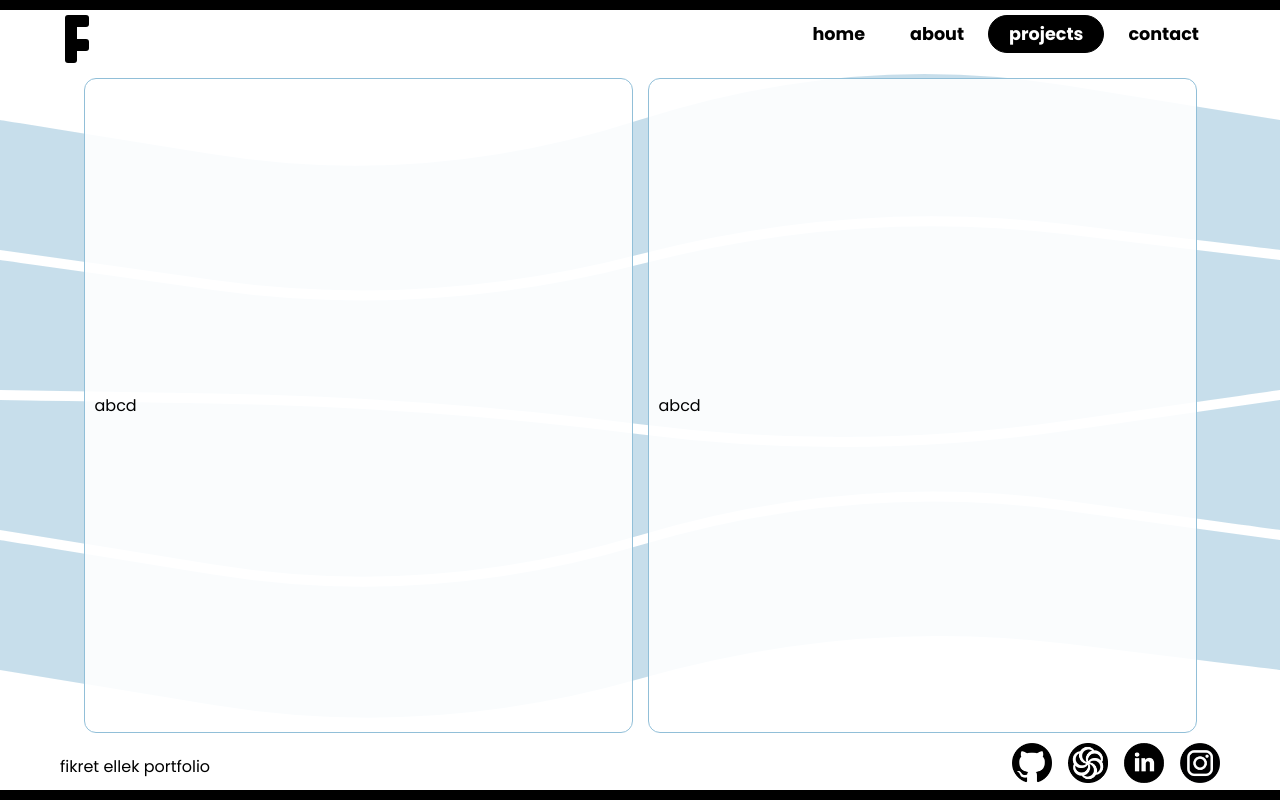
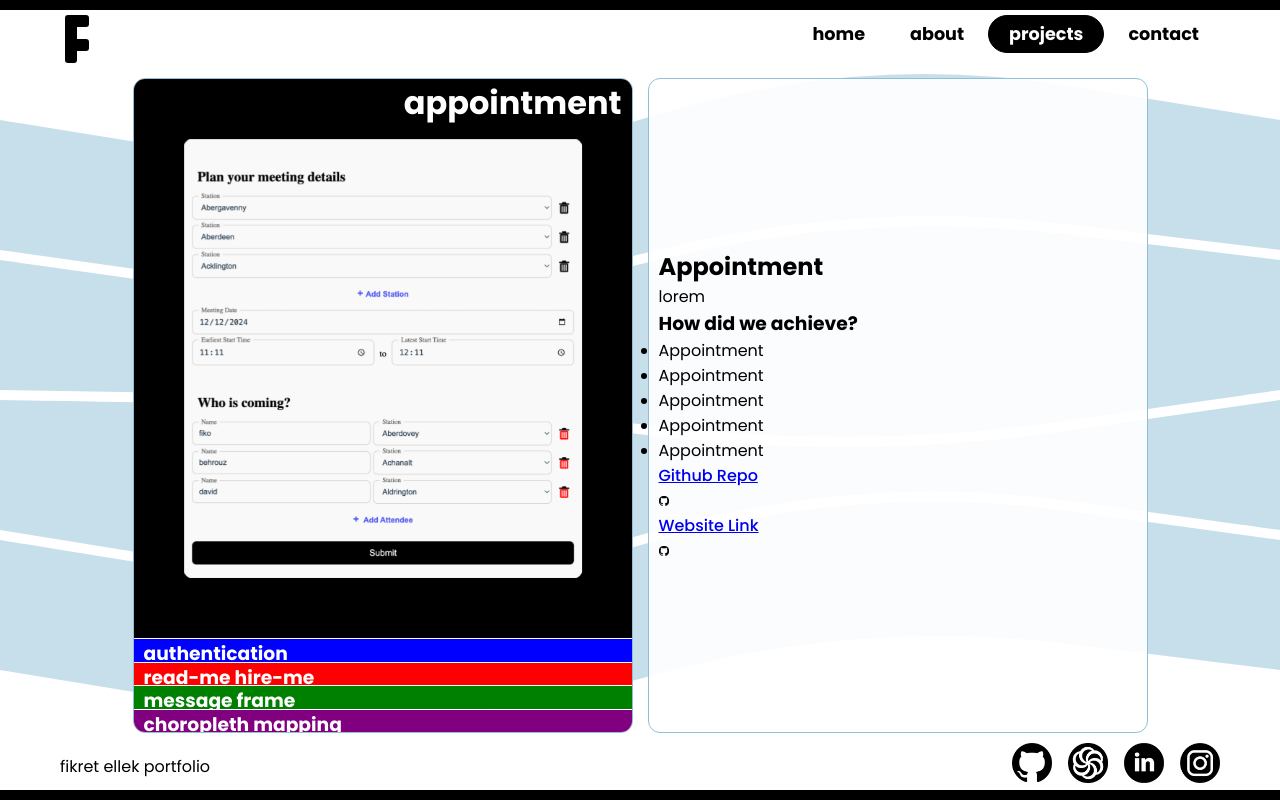
Before and after one commit to fikretellek/fikretellek.github.io, a React (Vite) app: page /projects in a window 1280 px wide. Built offline with nearby package versions, Linux system fonts and the light colour scheme.

Commit message:
projects info template created, projects image area functioning done (resizing)

```diff
--- /dev/null
+++ b/src/components/ProjectInfo/ProjectInfo.jsx
@@ -0,0 +1,36 @@
+import projects from "./ProjectsInfo.json";
+
+const ProjectInfo = ({ id }) => {
+  return (
+    <>
+      <div>
+        <h2 className="project-info-title">{projects[id].title}</h2>
+        <p className="project-info-summary">{projects[id].summary}</p>
+      </div>
+      <div>
+        <h3 className="project-info-key-title">{projects[id].keyPointsTitle}</h3>
+        <ul className="project">
+          {projects[id].keyPoints.map((keyPoint) => (
+            <>
+              <li>
+                <p>{keyPoint}</p>
+              </li>
+            </>
+          ))}
+        </ul>
+      </div>
+      <div>
+        <a href={projects[id].githubLink}>
+          <p>Github Repo</p>
+          <img src="src/assets/github-logo.png" style={{ width: "10px" }} alt="" />
+        </a>
+        <a href={projects[id].websiteLink}>
+          <p>Website Link</p>
+          <img src="src/assets/github-logo.png" style={{ width: "10px" }} alt="" />
+        </a>
+      </div>
+    </>
+  );
+};
+
+export default ProjectInfo;
--- /dev/null
+++ b/src/components/ProjectInfo/ProjectsInfo.json
@@ -0,0 +1,42 @@
+{
+  "project-app": {
+    "title": "Appointment",
+    "summary": "lorem",
+    "keyPointsTitle": "How did we achieve?",
+    "keyPoints": ["Appointment", "Appointment", "Appointment", "Appointment", "Appointment"],
+    "githubLink": "lorem",
+    "websiteLink": "How did we achieve?"
+  },
+  "project-aut": {
+    "title": "Authentication app",
+    "summary": "lorem",
+    "keyPointsTitle": "How did we achieve?",
+    "keyPoints": ["aut", "aut", "aut", "aut", "aut"],
+    "githubLink": "lorem",
+    "websiteLink": "How did we achieve?"
+  },
+  "project-read": {
+    "title": "Read-me Hire-me",
+    "summary": "lorem",
+    "keyPointsTitle": "How did we achieve?",
+    "keyPoints": ["Appointment", "Appointment", "Appointment", "Appointment", "Appointment"],
+    "githubLink": "lorem",
+    "websiteLink": "How did we achieve?"
+  },
+  "project-mess": {
+    "title": "message",
+    "summary": "lorem",
+    "keyPointsTitle": "How did we achieve?",
+    "keyPoints": ["Appointment", "Appointment", "Appointment", "Appointment", "Appointment"],
+    "githubLink": "lorem",
+    "websiteLink": "How did we achieve?"
+  },
+  "project-map": {
+    "title": "map",
+    "summary": "lorem",
+    "keyPointsTitle": "How did we achieve?",
+    "keyPoints": ["Appointment", "Appointment", "Appointment", "Appointment", "Appointment"],
+    "githubLink": "lorem",
+    "websiteLink": "How did we achieve?"
+  }
+}
--- a/src/pages/About/About.scss
+++ b/src/pages/About/About.scss
@@ -43,8 +43,7 @@
 
   .sub-page-card {
     border-radius: 15px;
-    width: 45%;
-    max-width: 900px;
+    width: 500px;
   }
 
   #active-card-color {
--- a/src/pages/Contact/Contact.jsx
+++ b/src/pages/Contact/Contact.jsx
@@ -7,12 +7,16 @@ const Contact = () => {
           <div id="active-card-color"></div>
           <div id="active-card" className="sub-page-card">
             <div id="inner-card" className="active-inner">
-              I’m always open to connecting—whether it’s to build the next great app or chat about
-              the latest in AI. Let’s create something amazing together!
+              <p>
+                I’m always open to connecting—whether it’s to build the next great app or chat about
+                the latest in AI. Let’s create something amazing together!
+              </p>
             </div>
           </div>
           <div id="image-area" className="sub-page-card">
-            abcd
+            <div id="inner-card" className="active-inner">
+              abcd
+            </div>
           </div>
         </div>
       </>
--- a/src/pages/Contact/Contact.scss
+++ b/src/pages/Contact/Contact.scss
@@ -18,8 +18,7 @@
 
   .sub-page-card {
     border-radius: 15px;
-    width: 45%;
-    max-width: 900px;
+    width: 500px;
   }
 
   #active-card.sub-page-card {
@@ -41,4 +40,27 @@
       justify-content: space-evenly;
     }
   }
+
+  #image-area.sub-page-card {
+    display: flex;
+    flex-direction: column;
+    background-color: rgba(255, 255, 255, 0.9);
+
+    #inner-card.active-inner {
+      flex: 1 1 0;
+      box-sizing: border-box;
+      padding: 10px;
+      border: solid 1px #acd491;
+
+      border-radius: 12px;
+      color: black;
+
+      display: flex;
+      flex-direction: column;
+      justify-content: space-evenly;
+      p {
+        width: 100%;
+      }
+    }
+  }
 }
--- a/src/pages/Projects/Projects.jsx
+++ b/src/pages/Projects/Projects.jsx
@@ -1,18 +1,93 @@
+import { useState } from "react";
 import "./Projects.scss";
+import ProjectInfo from "../../components/ProjectInfo/ProjectInfo";
 
 const Products = () => {
+  const [activeId, setActiveId] = useState("project-app");
+  function handleActiveProject(e) {
+    const parentLi = e.target.closest("li"); // Ensure the target is the parent <li>
+
+    document.querySelectorAll(".image-area-project").forEach((li) => {
+      li.classList.remove("active");
+    });
+
+    setActiveId(parentLi.id);
+
+    parentLi.classList.add("active");
+  }
+
   return (
     <>
       <div id="products-hero" className="active-page">
         <div id="active-card-color"></div>
         <div id="active-card" className="sub-page-card">
           <div id="inner-card" className="active-inner">
-            abcd
+            <div id="project-app-info" className="project-info">
+              <ProjectInfo id={activeId} />
+            </div>
           </div>
         </div>
         <div id="image-area" className="sub-page-card">
           <div id="inner-card" className="active-inner">
-            abcd
+            <div id="image-carousel">
+              <ul>
+                <li
+                  id="project-app"
+                  onClick={(e) => handleActiveProject(e)}
+                  className="image-area-project active"
+                >
+                  <h3>appointment</h3>
+                  <img
+                    src="src/assets/meeting-1.png"
+                    id="a1"
+                    className="p-image active"
+                    alt="create meeting form on appointment project"
+                  />
+                  {/* <img
+                    src="src/assets/meeting-2.png"
+                    id="a2"
+                    className="p-image"
+                    alt="meeting search result on appointment project"
+                  /> */}
+                </li>
+                <li
+                  id="project-aut"
+                  onClick={(e) => handleActiveProject(e)}
+                  className="image-area-project"
+                >
+                  <h3>authentication</h3>
+                  <img src="" alt="" />
+                  <img src="" alt="" />
+                </li>
+                <li
+                  id="project-read"
+                  onClick={(e) => handleActiveProject(e)}
+                  className="image-area-project"
+                >
+                  <h3>read-me hire-me</h3>
+                  <img src="" alt="" />
+                  <img src="" alt="" />
+                </li>
+                <li
+                  id="project-mess"
+                  onClick={(e) => handleActiveProject(e)}
+                  className="image-area-project"
+                >
+                  <h3>message frame</h3>
+                  <img src="" alt="" />
+                  <img src="" alt="" />
+                </li>
+                <li
+                  id="project-map"
+                  onClick={(e) => handleActiveProject(e)}
+                  className="image-area-project"
+                >
+                  <h3>choropleth mapping</h3>
+                  <img src="" alt="" />
+                  <img src="" alt="" />
+                </li>
+              </ul>
+            </div>
           </div>
         </div>
       </div>
--- a/src/pages/Projects/Projects.scss
+++ b/src/pages/Projects/Projects.scss
@@ -18,8 +18,7 @@
 
   .sub-page-card {
     border-radius: 15px;
-    width: 45%;
-    max-width: 900px;
+    width: 500px;
   }
 
   #active-card.sub-page-card {
@@ -50,8 +49,9 @@
     #inner-card.active-inner {
       flex: 1 1 0;
       box-sizing: border-box;
-      padding: 10px;
+
       border: solid 1px #91bfd8;
+      overflow: hidden;
 
       border-radius: 12px;
       color: black;
@@ -59,6 +59,159 @@
       display: flex;
       flex-direction: column;
       justify-content: space-evenly;
+
+      #image-carousel {
+        box-sizing: border-box;
+        width: 100%;
+        height: 100%;
+
+        ul {
+          width: 100%;
+          height: 100%;
+          display: flex;
+          flex-direction: column;
+          gap: 1px;
+
+          li {
+            list-style: none;
+            * {
+              pointer-events: none;
+            }
+          }
+
+          .image-area-project {
+            height: 50px; // Default height
+            width: 100%;
+            position: relative;
+
+            display: flex;
+            flex-direction: column;
+            justify-content: center;
+            align-items: center;
+
+            h3 {
+              width: max-content;
+              position: absolute;
+              top: 0;
+              left: 0; // Always starts on the right side
+              padding: 0px 10px;
+              color: white;
+              animation: slide-right 0.4s forwards;
+            }
+
+            .p-image {
+              padding: 60px;
+              width: calc(100% - 100px);
+
+              object-fit: cover;
+              visibility: hidden;
+              opacity: 0;
+              &.active {
+                display: block;
+              }
+            }
+
+            #a1 {
+              // width: ;
+            }
+
+            // Animation for active state
+            &.active {
+              animation: adjust-height 0.4s forwards;
+
+              h3 {
+                animation: slide-left 0.4s forwards;
+              }
+
+              img {
+                animation: become-visible 0.4s forwards 0.3s;
+              }
+            }
+
+            // Animation for inactive state
+            &:not(.active) {
+              animation: adjust-height-back 0.4s forwards;
+            }
+          }
+        }
+      }
     }
   }
 }
+
+@keyframes adjust-height {
+  from {
+    flex-grow: 0;
+    height: 50px;
+  }
+  to {
+    flex-grow: 1;
+    height: auto;
+  }
+}
+
+@keyframes adjust-height-back {
+  from {
+    flex-grow: 1;
+    height: auto;
+  }
+  to {
+    flex-grow: 0;
+    height: 50px;
+  }
+}
+
+@keyframes slide-left {
+  from {
+    left: 0;
+  }
+  to {
+    left: 100%;
+    transform: translateX(-100%);
+    font-size: 2rem;
+  }
+}
+
+@keyframes slide-right {
+  0% {
+    left: 100%;
+    transform: translateX(-100%);
+    font-size: 2rem;
+  }
+
+  100% {
+    left: 0;
+    transform: translateX(0%);
+  }
+}
+
+@keyframes become-visible {
+  0% {
+    visibility: hidden;
+    opacity: 0;
+  }
+  100% {
+    visibility: visible;
+    opacity: 1;
+  }
+}
+
+#project-app.image-area-project {
+  background-color: black;
+}
+
+#project-aut.image-area-project {
+  background-color: blue;
+}
+
+#project-read {
+  background-color: red;
+}
+
+#project-mess {
+  background-color: green;
+}
+
+#project-map {
+  background-color: purple;
+}
```
Also changed, not shown: src/assets/meeting-1.png (added), src/assets/meeting-2.png (added), src/components/ProjectInfo/ProjectInfo.scss (added).
